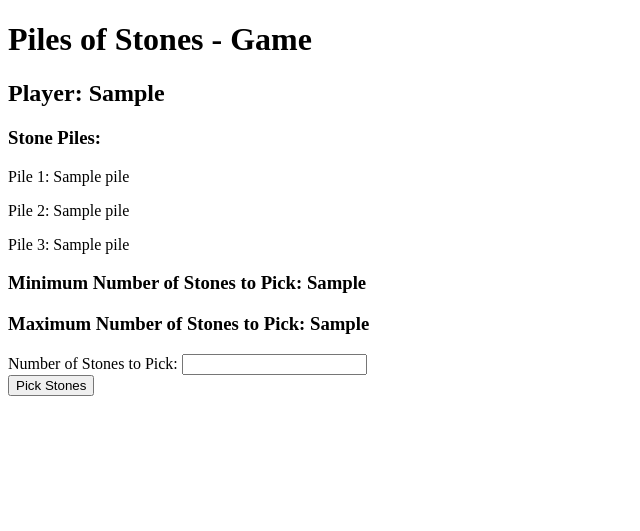
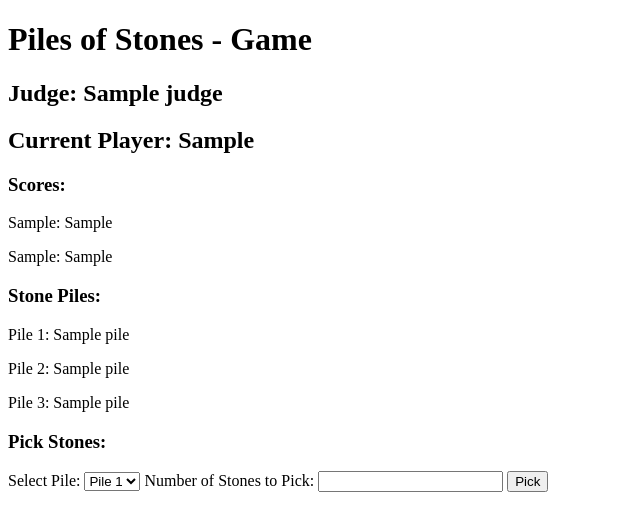
Before and after one commit to harshi99/pile_game, a Flask app: template templates/game.html in a window 1280 px wide. Shown: the top 531 px of the page, without its empty margins (0-640 px from the left). Run offline with Flask 3, Linux system fonts and the light colour scheme; the template is opened without the code that fills it: most values are stand-ins (such as "Sample title", 1, 10 or a date in 2020).

Commit message:
updating

```diff
--- a/app.py
+++ b/app.py
@@ -1,10 +1,28 @@
 from flask import Flask, render_template, request
+from azure.cosmos import CosmosClient
 
 app = Flask(__name__)
+cosmosdb_endpoint = 'https://game1.documents.azure.com:443/'
+cosmosdb_key = '<ufNro7u1nUuEePVKsGluq6k8ZvuHrYctHd00XRDf3mB90bLS9eaHBB8nQlWB17wxAospNf0XfmsgACDbVRjQlg==>'
+database_name = '<game>'
+container_name = '<game>'
+
+# Initialize the Cosmos DB client
+client = CosmosClient(cosmosdb_endpoint, cosmosdb_key)
+database = client.get_database_client(database_name)
+container = database.get_container_client(container_name)
 
 player1 = ""
 player2 = ""
 judge = ""
+piles = [0, 0, 0]
+min_pick = 0
+max_pick = 0
+current_player = ""
+scores = {
+    "player1": 0,
+    "player2": 0
+}
 
 @app.route('/')
 def home():
@@ -12,35 +30,67 @@ def home():
 
 @app.route('/game', methods=['GET', 'POST'])
 def game():
-    global player1, player2, judge
+    global player1, player2, judge, piles, min_pick, max_pick, current_player, scores
 
     if request.method == 'POST':
         if 'player1' in request.form:
             player1 = request.form['player1']
             player2 = request.form['player2']
             judge = request.form['judge']
+            piles = [
+                int(request.form['pile1']),
+                int(request.form['pile2']),
+                int(request.form['pile3'])
+            ]
+            min_pick = int(request.form['min_pick'])
+            max_pick = int(request.form['max_pick'])
+            current_player = player1
+            scores = {
+                "player1": 0,
+                "player2": 0
+            }
 
-            return render_template('game.html', player1=player1, player2=player2, judge=judge)
+            return render_template('game.html', player1=player1, player2=player2, judge=judge, piles=piles,
+                                   min_pick=min_pick, max_pick=max_pick, current_player=current_player)
 
-        current_player = request.form['current_player']
         pile_index = int(request.form['pile_index'])
         stones = int(request.form['stones'])
-        piles = [int(request.form['pile1']), int(request.form['pile2']), int(request.form['pile3'])]
+        piles[pile_index] -= stones
 
-        piles[pile_index] -= stones
-        current_player = player2 if current_player == player1 else player1
+        scores = {
+            'player1': 0,
+            'player2': 0
+        }
+
+        if 'scores' in request.form:
+            scores = {
+                'player1': int(request.form['scores[\'player1\']']),
+                'player2': int(request.form['scores[\'player2\']'])
+            }
+
+        if current_player == player1:
+            scores["player1"] += stones
+            current_player = player2
+        else:
+            scores["player2"] += stones
+            current_player = player1
 
         if all(pile == 0 for pile in piles):
-            winner = player1 if piles[0] == 0 else player2
-            return render_template('result.html', player1=player1, player2=player2, judge=judge, winner=winner)
+            if scores["player1"] > scores["player2"]:
+                winner = player1
+            elif scores["player1"] < scores["player2"]:
+                winner = player2
+            else:
+                winner = "It's a tie"
 
-        min_pick = 1
-        max_pick = min(piles)  # Calculate the maximum number of stones that can be picked up
+            return render_template('result.html', player1=player1, player2=player2, judge=judge, winner=winner,
+                                   scores=scores)
 
-        return render_template('game.html', player1=player1, player2=player2, judge=judge, current_player=current_player,
-                               piles=piles, min_pick=min_pick, max_pick=max_pick)
+        return render_template('game.html', player1=player1, player2=player2, judge=judge, piles=piles,
+                               min_pick=min_pick, max_pick=max_pick, current_player=current_player)
 
-    return render_template('game.html', player1=player1, player2=player2, judge=judge)
+    return render_template('game.html', player1=player1, player2=player2, judge=judge, piles=piles,
+                           min_pick=min_pick, max_pick=max_pick, current_player=current_player)
 
 @app.route('/result')
 def result():
--- a/templates/game.html
+++ b/templates/game.html
@@ -5,25 +5,35 @@
 </head>
 <body>
     <h1>Piles of Stones - Game</h1>
-    <h2>Player: {{ current_player }}</h2>
+
+    <h2>Judge: {{ judge }}</h2>
+    <h2>Current Player: {{ current_player }}</h2>
+
+    <h3>Scores:</h3>
+    <p>{{ player1 }}: {% if scores %}{{ scores['player1'] }}{% else %}0{% endif %}</p>
+    <p>{{ player2 }}: {% if scores %}{{ scores['player2'] }}{% else %}0{% endif %}</p>
+
+
+
     <h3>Stone Piles:</h3>
     <p>Pile 1: {{ piles[0] }}</p>
     <p>Pile 2: {{ piles[1] }}</p>
     <p>Pile 3: {{ piles[2] }}</p>
 
-    <h3>Minimum Number of Stones to Pick: {{ min_pick }}</h3>
-    <h3>Maximum Number of Stones to Pick: {{ max_pick }}</h3>
+    <h3>Pick Stones:</h3>
+    <form action="/game" method="POST">
+        <input type="hidden" name="current_player" value="{{ current_player }}">
+        <label for="pile_index">Select Pile:</label>
+        <select id="pile_index" name="pile_index">
+            <option value="0">Pile 1</option>
+            <option value="1">Pile 2</option>
+            <option value="2">Pile 3</option>
+        </select>
 
-    <form action="/game" method="POST">
         <label for="stones">Number of Stones to Pick:</label>
-        <input type="number" id="stones" name="stones" min="{{ min_pick }}" max="{{ max_pick }}" required><br>
+        <input type="number" id="stones" name="stones" min="{{ min_pick }}" max="{{ max_pick }}" required>
 
-        <input type="hidden" name="pile_index" value="{{ pile_index }}">
-        <input type="hidden" name="current_player" value="{{ current_player }}">
-        <input type="hidden" name="pile1" value="{{ piles[0] }}">
-        <input type="hidden" name="pile2" value="{{ piles[1] }}">
-        <input type="hidden" name="pile3" value="{{ piles[2] }}">
-        <input type="submit" value="Pick Stones">
+        <input type="submit" value="Pick">
     </form>
 </body>
 </html>
```
Also changed, not shown: templates/home.html (+16 -0 lines), templates/result.html (+7 -4 lines).
